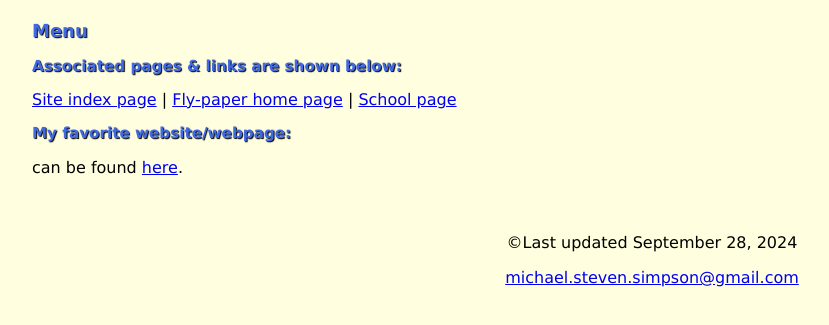
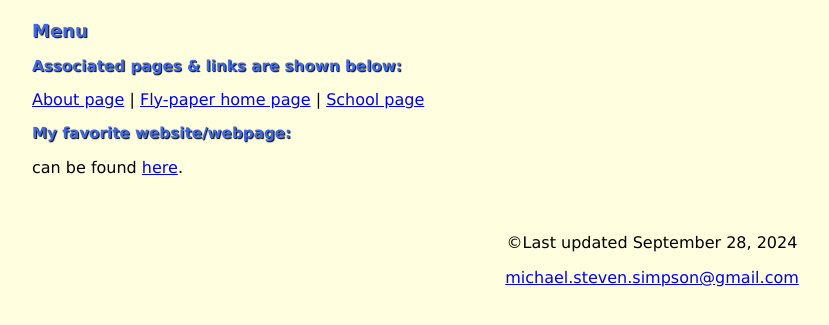
Before and after one commit to mikessimpson/ECC-CIS-132-B2, a plain HTML site: page index.html in a window 1280 px wide. Shown: the part 59-384 px from the top of the page, without its empty margins (0-829 px from the left). Drawn offline with Linux system fonts and the light colour scheme.

Commit message:
Update index.html

```diff
--- a/index.html
+++ b/index.html
@@ -11,7 +11,7 @@
             <h2>Menu</h2>
             <h3>Associated pages &amp; links are shown below:</h3>
                 <nav>
-                <a href="about.html"> Site index page</a> |
+                <a href="about.html"> About page</a> |
                 <a href="home.html"> Fly-paper home page</a> |
                 <a href="school.html"> School page</a>
                 </nav>
```
